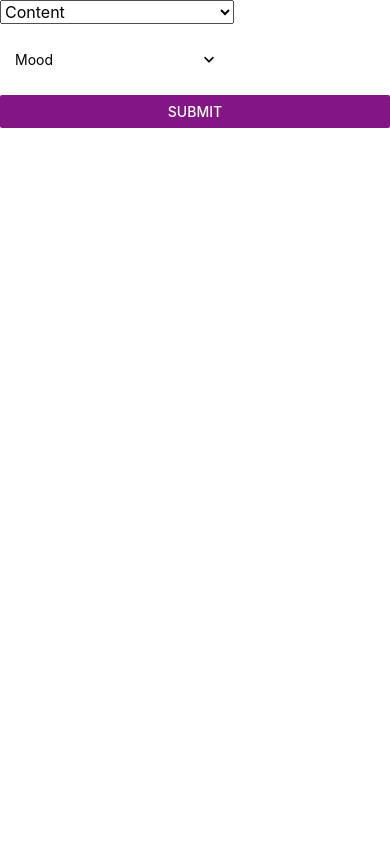
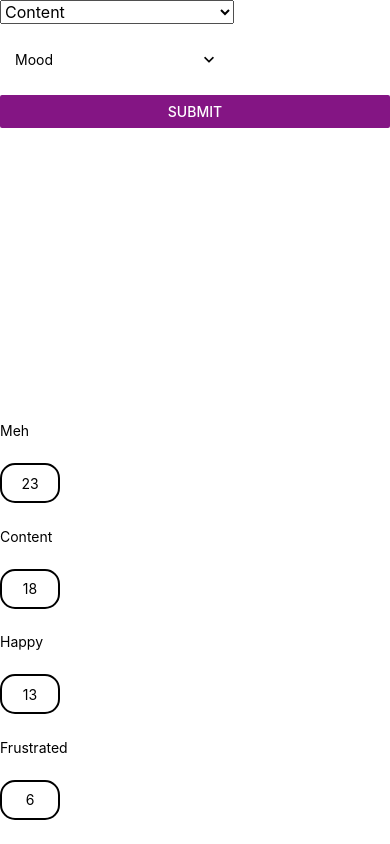
Before and after one commit to orphefs/mood-recording-app, a React Native app: screen / in a window 390 px wide. Built offline with nearby package versions, Linux system fonts and the light colour scheme.

Commit message:
combine DataEntry and FeelingsVisualization

```diff
--- a/App.js
+++ b/App.js
@@ -1,8 +1,18 @@
 import { StyleSheet, Text, View } from "react-native";
-import DataEntryScreen from "./screens/DataEntryScreen";
+import DataEntry from "./screens/DataEntry";
+import DataEntryScreen from "./screens/DataEntry";
+import FeelingsVisualization from "./screens/FeelingsVisualization";
+import Screen from "./components/Screen";
 
 export default function App() {
-  return <DataEntryScreen />;
+  return (
+    <Screen>
+      <View style={styles.container}>
+        <DataEntry />
+        <FeelingsVisualization />
+      </View>
+    </Screen>
+  );
 }
 
 const styles = StyleSheet.create({
--- a/screens/DataEntryScreen.js
+++ b/screens/DataEntry.js
@@ -38,7 +38,7 @@ const allMoodColors = [
 
 // TODO: need to fix delayed array update
 
-export default function DataEntryScreen() {
+export default function DataEntry() {
   const [data, setData] = useState({ feeling: "Content", mood: "green" });
 
   const [dataArray, setDataArray] = useState([]);
@@ -62,14 +62,11 @@ export default function DataEntryScreen() {
   };
 
   return (
-    <Screen>
     <View style={styles.container}>
       <Picker
         selectedValue={data.feeling}
         style={{ width: "60%" }}
-          onValueChange={(itemValue, itemIndex) =>
-            handleFeelingChange(itemValue)
-          }
+        onValueChange={(itemValue, itemIndex) => handleFeelingChange(itemValue)}
       >
         {feelings.map((feeling) => (
           <Picker.Item label={feeling.label} value={feeling.label} />
@@ -89,7 +86,6 @@ export default function DataEntryScreen() {
         accessibilityLabel="Submit"
       />
     </View>
-    </Screen>
   );
 }
 
--- a/screens/FeelingsScreen.js
+++ b/screens/FeelingsVisualization.js
@@ -33,7 +33,7 @@ const allMoodColors = [
   moodColorsMeh,
 ];
 
-export default function FeelingsScreen() {
+export default function FeelingsVisualization() {
   const [totalCount, setTotalCount] = useState(0);
 
   useEffect(() => {
```
Lines whose indentation alone changed are shown as unchanged.
